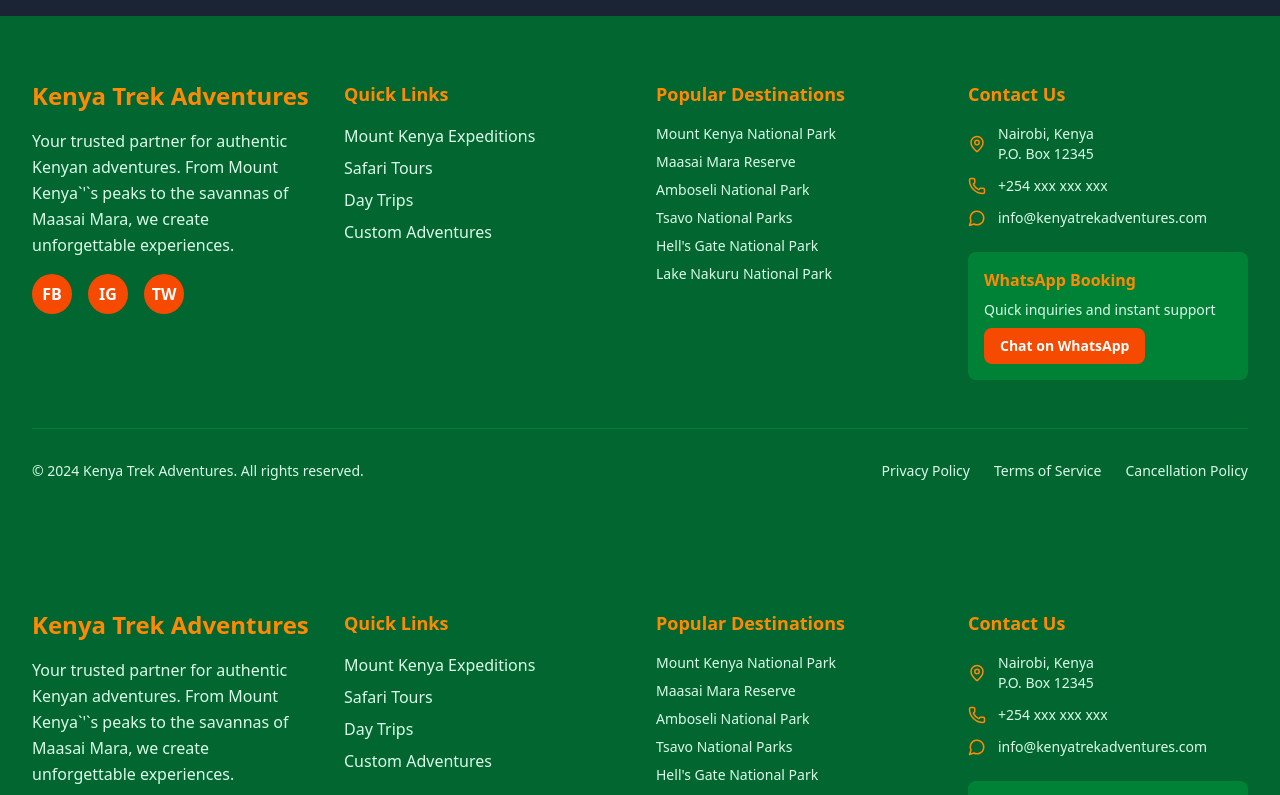
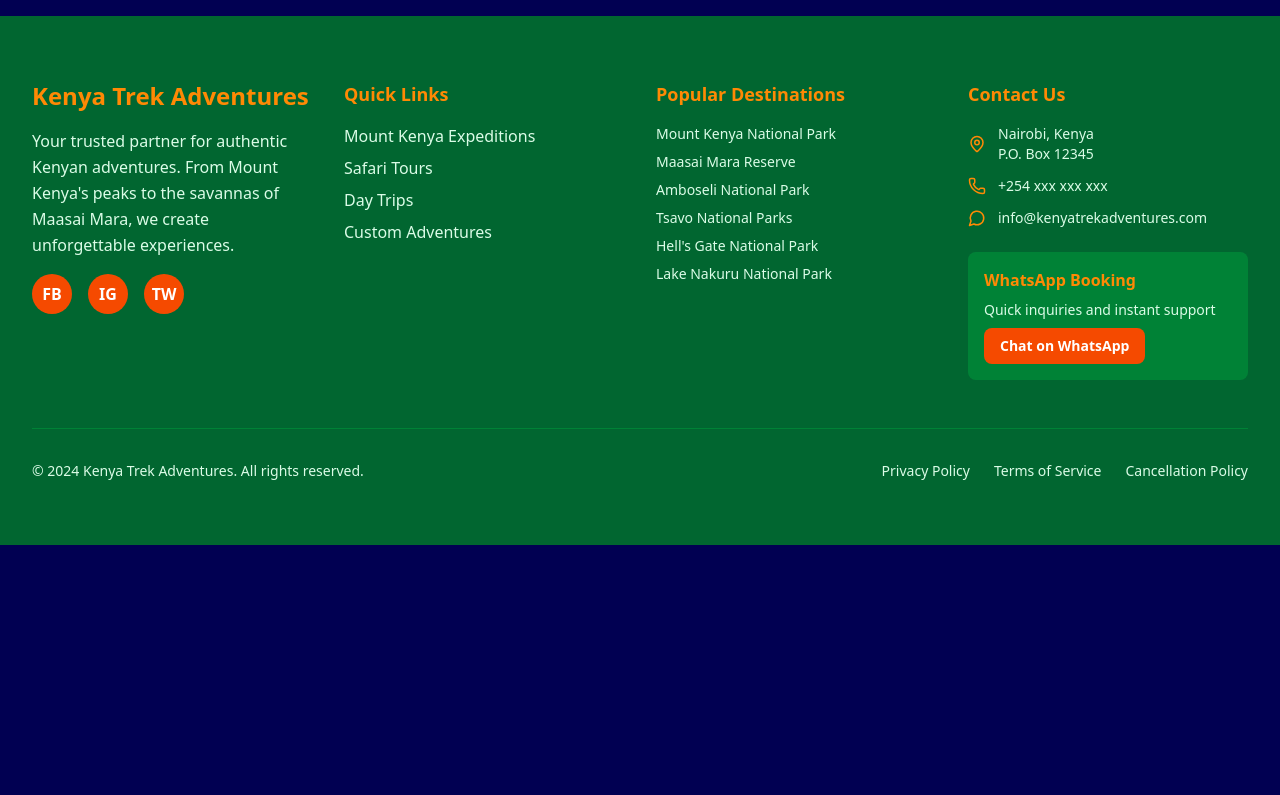
Before and after one commit to mcwachira/kenya-trek-adventures, a Next.js app: page /mount-kenya in a window 1280 px wide. Shown: the part 1600-2395 px from the top of the page. After the commit the page ends 2145 px from the top, so only its background shows below. Built offline with nearby package versions, Linux system fonts and the light colour scheme.

Commit message:
Updated the mount Kenya page and Footer pages

```diff
--- a/src/app/mount-kenya/page.tsx
+++ b/src/app/mount-kenya/page.tsx
@@ -1,5 +1,4 @@
 import Header from "@/components/Header";
-import Footer from "@/components/Footer";
 import SEO from "@/components/SEO";
 import { Button } from "@/components/ui/button";
 import {
@@ -9,7 +8,7 @@ import {
   CardHeader,
   CardTitle,
 } from "@/components/ui/card";
-import { Mountain, Clock, Users, Star, CheckCircle } from "lucide-react";
+import { Mountain, Clock, CheckCircle } from "lucide-react";
 
 const MountKenya = () => {
   const routes = [
@@ -158,8 +157,6 @@ const MountKenya = () => {
             ))}
           </div>
         </section>
-
-        <Footer />
       </div>
     </>
   );
--- a/src/components/Footer.tsx
+++ b/src/components/Footer.tsx
@@ -29,7 +29,7 @@ const Footer = () => {
             </h3>
             <p className="text-green-100 leading-relaxed">
               Your trusted partner for authentic Kenyan adventures. From Mount
-              Kenya`&apos;`s peaks to the savannas of Maasai Mara, we create
+              Kenya&apos;s peaks to the savannas of Maasai Mara, we create
               unforgettable experiences.
             </p>
             <div className="flex space-x-4">
```
